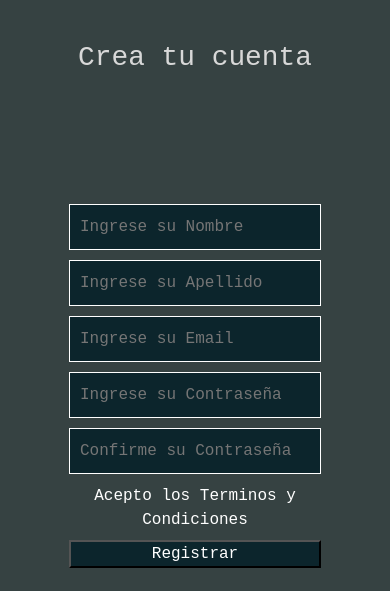
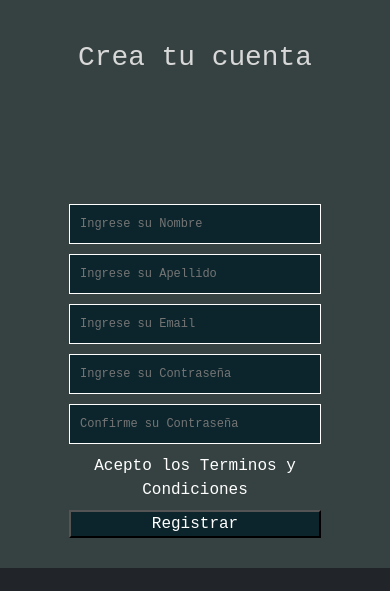
Before and after one commit to FacundoMerkin/InfoWeb, a website: page pages/contactanos.html in a window 390 px wide. Shown: the part 83-674 px from the top of the page. Drawn offline with nearby package versions, Linux system fonts and the light colour scheme.

Commit message:
tamaño letras contactanos

```diff
--- a/css/styles.css
+++ b/css/styles.css
@@ -247,4 +247,9 @@ body {
   .contenedor-imagenes .imagen {
     width: 80%; }
   .main__registrar {
-    width: 80%; } }
+    width: 80%; }
+
+  .main__registrar--datos{
+    font-size: .75rem;
+  }
+  }
```
